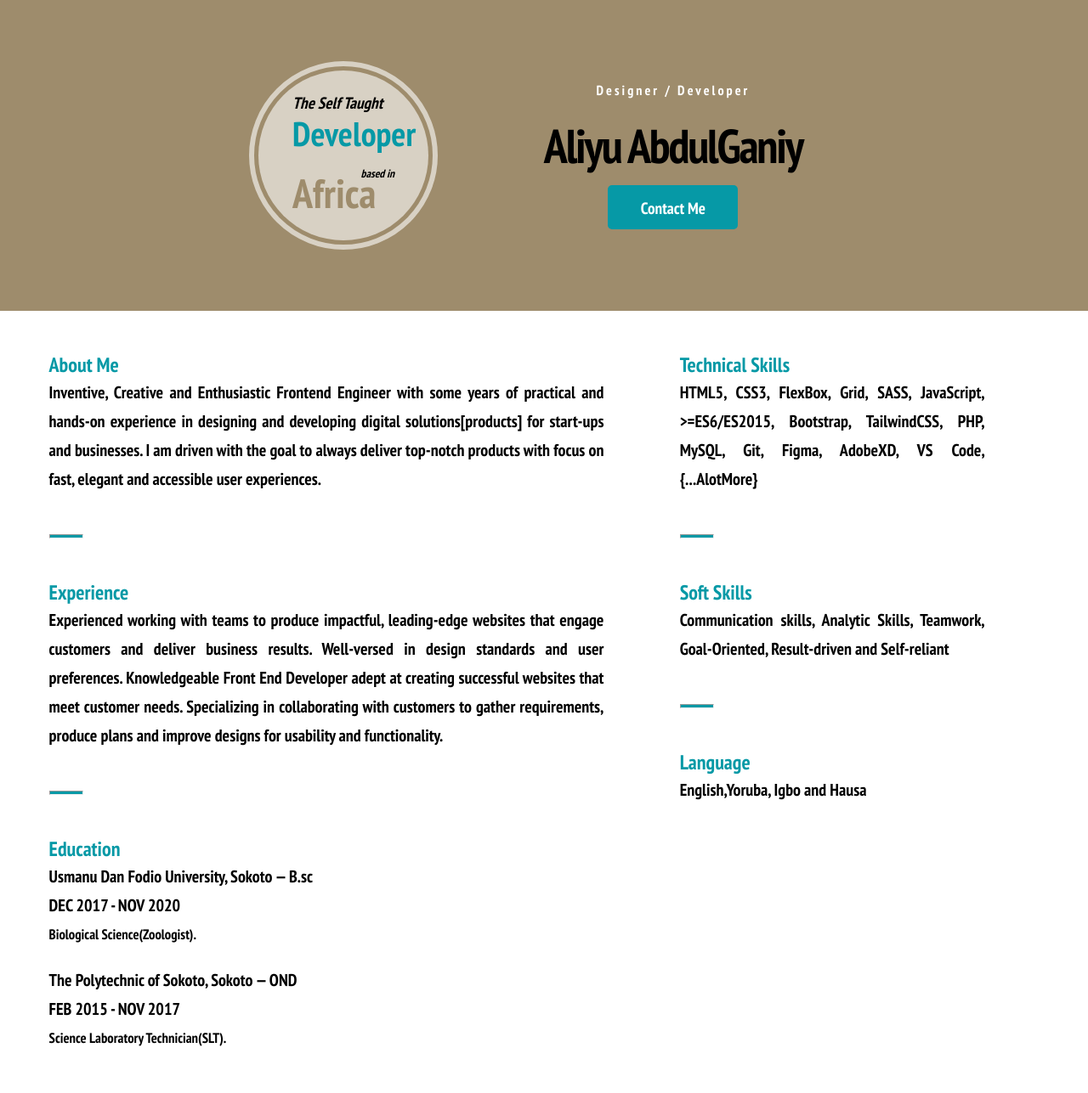
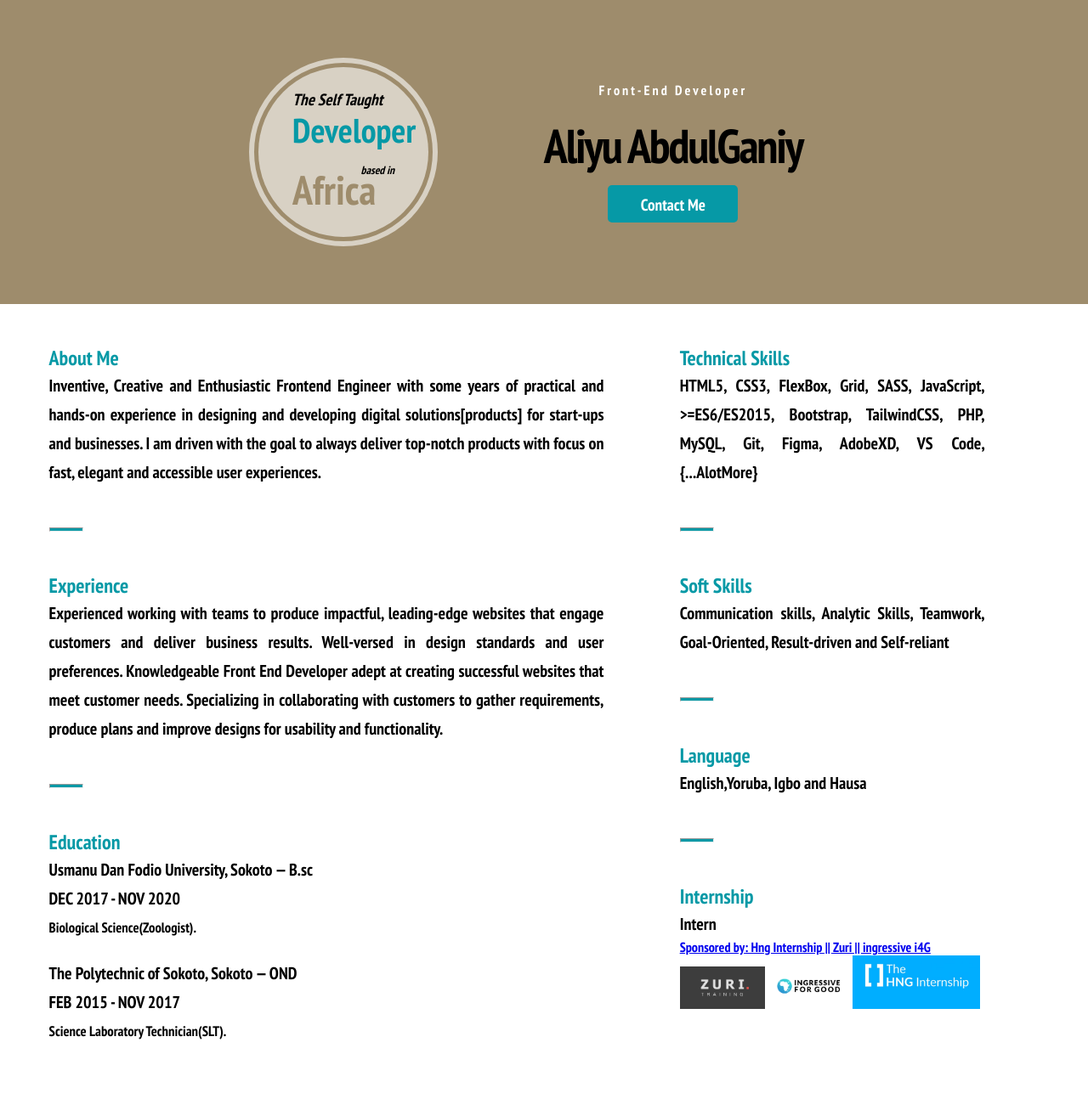
Before and after one commit to alialaba/cv-sample, a plain HTML site: page index.html in a window 1280 px wide. Shown: the whole page at 85% size. Drawn offline with Linux system fonts and the light colour scheme.

Commit message:
made changes in style/html file and add images

```diff
--- a/index.html
+++ b/index.html
@@ -6,7 +6,7 @@
     <meta http-equiv="X-UA-Compatible" content="IE=edge">
     <meta name="viewport" content="width=device-width, initial-scale=1.0">
     <link rel="stylesheet" href="./style/style.css">
-    <title>CV Sample</title>
+    <title>My Resume</title>
 </head>
 <section class="profile-header">
 
@@ -23,9 +23,11 @@
 
             </div>
             <div class="profile-header__content2">
-                <span class="profile-header__stack">Designer / Developer</span>
+                <span class="profile-header__stack">Front-End Developer</span>
                 <h1 class="profile-header__name">Aliyu AbdulGaniy</h1>
-                <button class="btn-contact">Contact Me</button>
+                <a href="">
+                    <button class="btn-contact">Contact Me</button>
+                </a>
             </div>
 
         </div>
@@ -112,8 +114,16 @@
                 <h3 class="lang-title">Language</h3>
                 <p class="lang-subtitle">English,Yoruba, Igbo and Hausa
                 </p>
+
             </div>
-
+            <hr>
+            <div class="sponsor">
+                <h3 class="sponsor-title">Internship</h3>
+                <p class="sponsor-subtitle">Intern</p>
+                <a href="https://zuri.team/">Sponsored by: Hng Internship || Zuri || ingressive i4G</a>
+                <img src="file/zurian.png" alt="" width="200">
+                <img src="file/zurian2.png" alt="" width="150">
+            </div>
         </div>
         </div>
 
--- a/style/style.css
+++ b/style/style.css
@@ -105,13 +105,14 @@ hr{
     padding: 2rem;
 }
 .btn-contact{
-    padding: .7em 2em;
+    padding: .5em 2em;
     background: var(--primary-clr);
     border:none;
     font-size: 1.2rem;
     margin-top: 1em;
     border-radius: 5px;
     color: var(--white-clr);
+    outline: none;
 }
 .btn-contact:hover{
     border: 1px solid var(--white-clr);
@@ -120,14 +121,14 @@ hr{
 
 /*About */
 
-.about-me,.experience, .education,.tech-skill, .soft-skill, .lang{
+.about-me,.experience, .education,.tech-skill, .soft-skill, .lang, .sponsor{
     padding: 3rem 0;
     }
-.about-me__title, .experience-title, .education-title, .tech-skill__title, .soft-skill__title, .lang-title{
+.about-me__title, .experience-title, .education-title, .tech-skill__title, .soft-skill__title, .lang-title, .sponsor-title{
     font-size: 1.5rem;
     color: var(--primary-clr);
 }
-.about-me__subtitle, .experience-subtitle, .education-one, .education-two, .tech-skill__subtitle, .soft-skill__subtitle, .lang-subtitle{
+.about-me__subtitle, .experience-subtitle, .education-one, .education-two, .tech-skill__subtitle, .soft-skill__subtitle, .lang-subtitle, .sponsor-subtitle{
     line-height: 34px;
     font-size: 1.25rem;
     text-align: justify;
```
Also changed, not shown: file/profile-pix.jpeg (deleted), file/zurian.png (added), file/zurian2.png (added), 1 other file.
